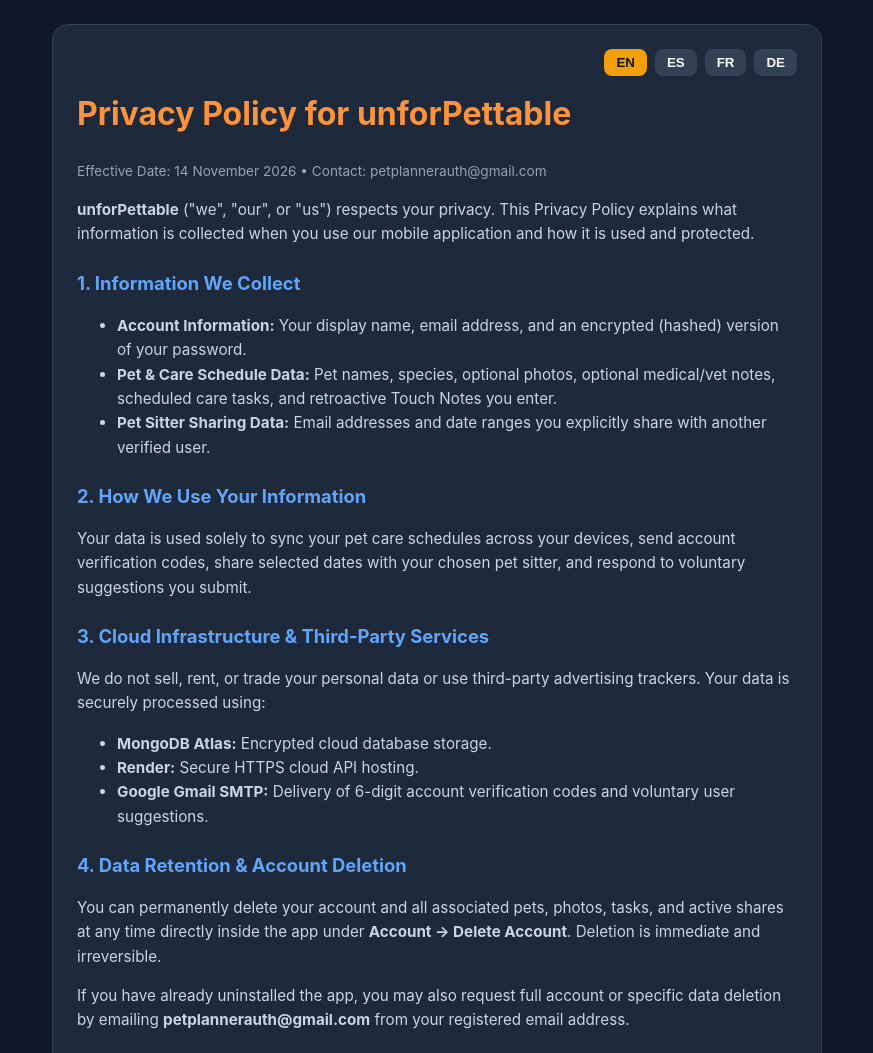
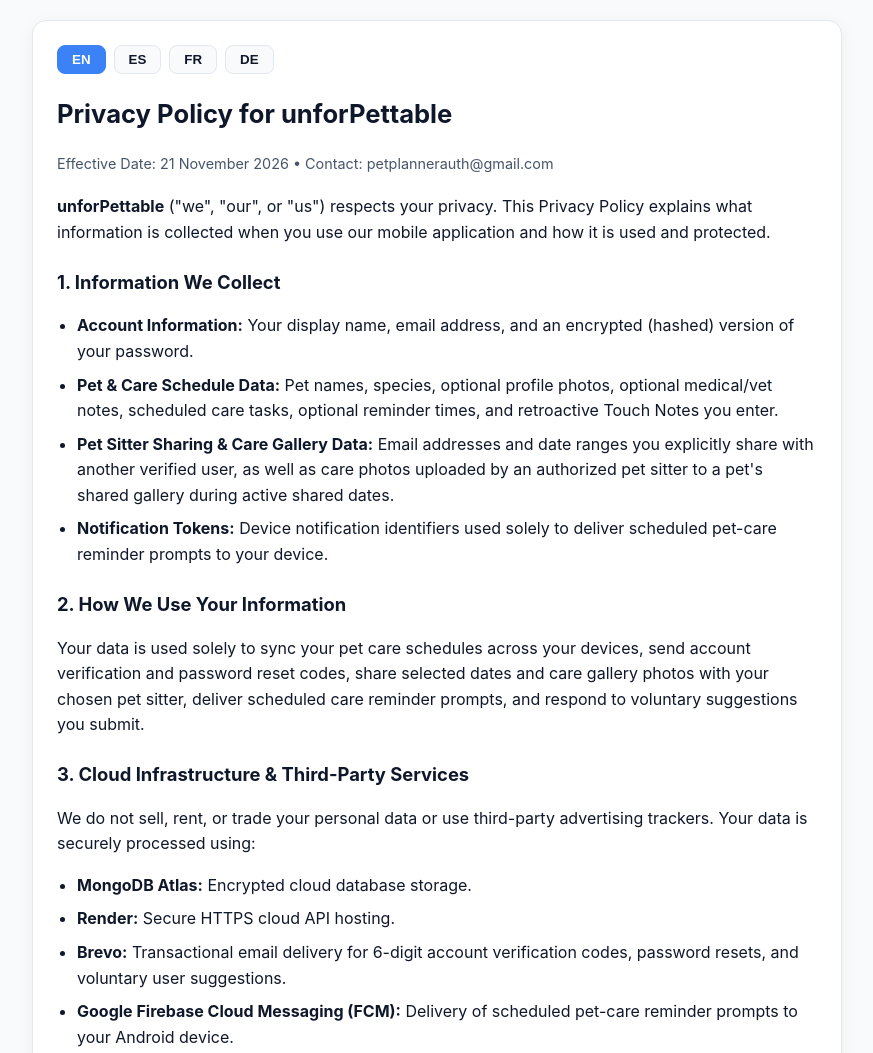
Before and after one commit to UKxTrauma/unforpettable-privacy, a plain HTML site: page index.html in a window 1280 px wide. Shown: the top 1053 px of the page, without its empty margins (203-1076 px from the left). Drawn offline with Linux system fonts and the light colour scheme.

Commit message:
Update index.html

```diff
--- a/index.html
+++ b/index.html
@@ -5,148 +5,190 @@
   <meta name="viewport" content="width=device-width, initial-scale=1.0" />
   <title>Privacy Policy – unforPettable</title>
   <style>
+    :root {
+      --bg: #f8fafc;
+      --card: #ffffff;
+      --text: #0f172a;
+      --muted: #475569;
+      --accent: #3b82f6;
+      --border: #e2e8f0;
+    }
     body {
+      margin: 0;
+      padding: 20px;
       font-family: -apple-system, BlinkMacSystemFont, "Segoe UI", Roboto, sans-serif;
-      background: #0f172a;
-      color: #f8fafc;
-      margin: 0;
-      padding: 24px 16px;
+      background: var(--bg);
+      color: var(--text);
       line-height: 1.6;
     }
     .container {
-      max-width: 720px;
+      max-width: 760px;
       margin: 0 auto;
-      background: #1e293b;
-      border: 1px solid #334155;
-      border-radius: 16px;
+      background: var(--card);
+      border: 1px solid var(--border);
+      border-radius: 14px;
       padding: 24px;
+      box-shadow: 0 4px 16px rgba(15, 23, 42, 0.05);
     }
     .lang-bar {
       display: flex;
       gap: 8px;
-      justify-content: flex-end;
-      margin-bottom: 12px;
+      margin-bottom: 20px;
     }
-    .lang-bar button {
-      background: #334155;
-      color: #f8fafc;
-      border: none;
-      padding: 6px 12px;
+    .lang-btn {
+      padding: 6px 14px;
       border-radius: 8px;
+      border: 1px solid var(--border);
+      background: var(--bg);
+      color: var(--text);
       font-weight: 700;
       cursor: pointer;
     }
-    .lang-bar button.active {
-      background: #f59e0b;
-      color: #0f172a;
+    .lang-btn.active {
+      background: var(--accent);
+      color: #ffffff;
+      border-color: var(--accent);
     }
-    h1 { margin-top: 0; color: #fb923c; }
-    h2 { color: #60a5fa; font-size: 1.15rem; margin-top: 1.4rem; }
-    p, li { color: #cbd5e1; font-size: 0.95rem; }
-    .meta { color: #94a3b8; font-size: 0.85rem; }
+    h1 {
+      margin-top: 0;
+      font-size: 1.6rem;
+    }
+    h2 {
+      font-size: 1.15rem;
+      margin-top: 1.4rem;
+      color: var(--text);
+    }
+    .meta {
+      color: var(--muted);
+      font-size: 0.9rem;
+      margin-bottom: 1.2rem;
+    }
+    ul {
+      padding-left: 20px;
+    }
+    li {
+      margin-bottom: 8px;
+    }
+    .lang-section {
+      display: none;
+    }
+    .lang-section.active {
+      display: block;
+    }
   </style>
 </head>
 <body>
   <div class="container">
     <div class="lang-bar">
-      <button onclick="setLang('en')" id="btn-en" class="active">EN</button>
-      <button onclick="setLang('es')" id="btn-es">ES</button>
-      <button onclick="setLang('fr')" id="btn-fr">FR</button>
-      <button onclick="setLang('de')" id="btn-de">DE</button>
+      <button type="button" class="lang-btn active" onclick="setLang('en', this)">EN</button>
+      <button type="button" class="lang-btn" onclick="setLang('es', this)">ES</button>
+      <button type="button" class="lang-btn" onclick="setLang('fr', this)">FR</button>
+      <button type="button" class="lang-btn" onclick="setLang('de', this)">DE</button>
     </div>
 
-    <div id="content-en">
+    <!-- ENGLISH -->
+    <div id="lang-en" class="lang-section active">
       <h1>Privacy Policy for unforPettable</h1>
-      <p class="meta">Effective Date: 14 November 2026 • Contact: petplannerauth@gmail.com</p>
+      <p class="meta">Effective Date: 21 November 2026 &bull; Contact: petplannerauth@gmail.com</p>
       <p><strong>unforPettable</strong> ("we", "our", or "us") respects your privacy. This Privacy Policy explains what information is collected when you use our mobile application and how it is used and protected.</p>
 
       <h2>1. Information We Collect</h2>
       <ul>
         <li><strong>Account Information:</strong> Your display name, email address, and an encrypted (hashed) version of your password.</li>
-        <li><strong>Pet &amp; Care Schedule Data:</strong> Pet names, species, optional photos, optional medical/vet notes, scheduled care tasks, and retroactive Touch Notes you enter.</li>
-        <li><strong>Pet Sitter Sharing Data:</strong> Email addresses and date ranges you explicitly share with another verified user.</li>
+        <li><strong>Pet &amp; Care Schedule Data:</strong> Pet names, species, optional profile photos, optional medical/vet notes, scheduled care tasks, optional reminder times, and retroactive Touch Notes you enter.</li>
+        <li><strong>Pet Sitter Sharing &amp; Care Gallery Data:</strong> Email addresses and date ranges you explicitly share with another verified user, as well as care photos uploaded by an authorized pet sitter to a pet's shared gallery during active shared dates.</li>
+        <li><strong>Notification Tokens:</strong> Device notification identifiers used solely to deliver scheduled pet-care reminder prompts to your device.</li>
       </ul>
 
       <h2>2. How We Use Your Information</h2>
-      <p>Your data is used solely to sync your pet care schedules across your devices, send account verification codes, share selected dates with your chosen pet sitter, and respond to voluntary suggestions you submit.</p>
+      <p>Your data is used solely to sync your pet care schedules across your devices, send account verification and password reset codes, share selected dates and care gallery photos with your chosen pet sitter, deliver scheduled care reminder prompts, and respond to voluntary suggestions you submit.</p>
 
       <h2>3. Cloud Infrastructure &amp; Third-Party Services</h2>
       <p>We do not sell, rent, or trade your personal data or use third-party advertising trackers. Your data is securely processed using:</p>
       <ul>
         <li><strong>MongoDB Atlas:</strong> Encrypted cloud database storage.</li>
         <li><strong>Render:</strong> Secure HTTPS cloud API hosting.</li>
-        <li><strong>Google Gmail SMTP:</strong> Delivery of 6-digit account verification codes and voluntary user suggestions.</li>
+        <li><strong>Brevo:</strong> Transactional email delivery for 6-digit account verification codes, password resets, and voluntary user suggestions.</li>
+        <li><strong>Google Firebase Cloud Messaging (FCM):</strong> Delivery of scheduled pet-care reminder prompts to your Android device.</li>
       </ul>
 
       <h2>4. Data Retention &amp; Account Deletion</h2>
-      <p>You can permanently delete your account and all associated pets, photos, tasks, and active shares at any time directly inside the app under <strong>Account → Delete Account</strong>. Deletion is immediate and irreversible.</p>
+      <p>You can permanently delete your account and all associated pets, profile and care gallery photos, tasks, and active shares at any time directly inside the app under <strong>Account &rarr; Delete Account</strong>. Deletion is immediate and irreversible. Care gallery photos associated with expired shares are also automatically purged from our servers.</p>
       <p>If you have already uninstalled the app, you may also request full account or specific data deletion by emailing <strong>petplannerauth@gmail.com</strong> from your registered email address.</p>
 
       <h2>5. Children's Privacy</h2>
       <p>unforPettable is not directed at children under 13, and we do not knowingly collect personal data from children under 13.</p>
     </div>
+    <!-- ESPAÑOL -->
+    <div id="lang-es" class="lang-section">
+      <h1>Política de Privacidad de unforPettable</h1>
+      <p class="meta">Fecha de entrada en vigor: 21 de noviembre de 2026 &bull; Contacto: petplannerauth@gmail.com</p>
+      <p><strong>unforPettable</strong> respeta tu privacidad. Esta política explica qué datos recopilamos y cómo los protegemos.</p>
 
-    <div id="content-es" style="display:none">
-      <h1>Política de Privacidad de unforPettable</h1>
-      <p class="meta">Fecha de entrada en vigor: 14 de noviembre de 2026 • Contacto: petplannerauth@gmail.com</p>
-      <p><strong>unforPettable</strong> respeta tu privacidad. Esta política explica qué datos recopilamos y cómo los protegemos.</p>
       <h2>1. Datos que recopilamos</h2>
       <ul>
         <li><strong>Cuenta:</strong> Nombre, correo electrónico y contraseña cifrada.</li>
-        <li><strong>Mascotas y tareas:</strong> Nombres, especies, fotos opcionales, notas veterinarias y rutinas diarias.</li>
-        <li><strong>Compartir con cuidadores:</strong> Correos y fechas que compartas voluntariamente.</li>
+        <li><strong>Mascotas y tareas:</strong> Nombres, especies, fotos opcionales, notas veterinarias, rutinas diarias y horarios de aviso opcionales.</li>
+        <li><strong>Compartir con cuidadores y galería:</strong> Correos y fechas que compartas voluntariamente, fotos de cuidado subidas por el cuidador autorizado durante las fechas compartidas e identificadores de notificación del dispositivo para enviar avisos programados.</li>
       </ul>
+
       <h2>2. Uso y almacenamiento seguro</h2>
-      <p>No vendemos ni compartimos tus datos con anunciantes. Usamos MongoDB Atlas, Render (HTTPS) y Gmail SMTP únicamente para el funcionamiento de la app y códigos de verificación.</p>
+      <p>No vendemos ni compartimos tus datos con anunciantes. Usamos <strong>MongoDB Atlas</strong>, <strong>Render (HTTPS)</strong>, <strong>Brevo</strong> (para códigos de verificación, restablecimiento de contraseña y sugerencias) y <strong>Google Firebase Cloud Messaging (FCM)</strong> (para notificaciones de avisos programados) únicamente para el funcionamiento de la aplicación.</p>
+
       <h2>3. Eliminación de cuenta</h2>
-      <p>Puedes eliminar tu cuenta y todos tus datos de forma permanente en cualquier momento desde <strong>Cuenta → Eliminar cuenta</strong>.</p>
+      <p>Puedes eliminar tu cuenta y todos tus datos (incluidas fotos de perfil y de la galería de cuidados) de forma permanente en cualquier momento desde <strong>Cuenta &rarr; Eliminar cuenta</strong>.</p>
       <p>Si ya has desinstalado la aplicación, también puedes solicitar la eliminación total de tu cuenta o de datos específicos escribiendo a <strong>petplannerauth@gmail.com</strong> desde tu correo registrado.</p>
-
     </div>
 
-    <div id="content-fr" style="display:none">
+    <!-- FRANÇAIS -->
+    <div id="lang-fr" class="lang-section">
       <h1>Politique de Confidentialité – unforPettable</h1>
-      <p class="meta">Date d'effet : 14 novembre 2026 • Contact : petplannerauth@gmail.com</p>
+      <p class="meta">Date d'effet : 21 novembre 2026 &bull; Contact : petplannerauth@gmail.com</p>
       <p><strong>unforPettable</strong> respecte votre vie privée. Cette page détaille les données collectées et leur protection.</p>
+
       <h2>1. Données collectées</h2>
       <ul>
         <li><strong>Compte :</strong> Nom, adresse e-mail et mot de passe chiffré.</li>
-        <li><strong>Animaux et soins :</strong> Noms, espèces, photos facultatives, notes vétérinaires et tâches planifiées.</li>
-        <li><strong>Partage pet-sitter :</strong> E-mails et dates partagés volontairement.</li>
+        <li><strong>Animaux et soins :</strong> Noms, espèces, photos facultatives, notes vétérinaires, tâches planifiées et horaires de rappel facultatifs.</li>
+        <li><strong>Partage pet-sitter et galerie :</strong> E-mails et dates partagés volontairement, photos de soins ajoutées par un pet-sitter autorisé pendant les dates partagées et identifiants de notification de l'appareil pour l'envoi des rappels programmés.</li>
       </ul>
+
       <h2>2. Hébergement et sécurité</h2>
-      <p>Nous ne vendons aucune donnée et n'utilisons aucun traceur publicitaire. Vos données sont hébergées via MongoDB Atlas, Render (HTTPS) et Gmail SMTP.</p>
+      <p>Nous ne vendons aucune donnée et n'utilisons aucun traceur publicitaire. Vos données sont traitées via <strong>MongoDB Atlas</strong>, <strong>Render (HTTPS)</strong>, <strong>Brevo</strong> (pour les codes de vérification, la réinitialisation du mot de passe et les suggestions) et <strong>Google Firebase Cloud Messaging (FCM)</strong> (pour l'envoi des notifications de rappel).</p>
+
       <h2>3. Suppression du compte</h2>
-      <p>Vous pouvez supprimer définitivement votre compte et toutes vos données à tout moment via <strong>Compte → Supprimer le compte</strong>.</p>
+      <p>Vous pouvez supprimer définitivement votre compte et toutes vos données (y compris les photos de profil et de galerie) à tout moment via <strong>Compte &rarr; Supprimer le compte</strong>.</p>
       <p>Si vous avez déjà désinstallé l'application, vous pouvez également demander la suppression complète de votre compte ou de certaines données en écrivant à <strong>petplannerauth@gmail.com</strong> depuis votre adresse e-mail enregistrée.</p>
-
     </div>
 
-    <div id="content-de" style="display:none">
+    <!-- DEUTSCH -->
+    <div id="lang-de" class="lang-section">
       <h1>Datenschutzerklärung – unforPettable</h1>
-      <p class="meta">Gültig ab: 14. November 2026 • Kontakt: petplannerauth@gmail.com</p>
+      <p class="meta">Gültig ab: 21. November 2026 &bull; Kontakt: petplannerauth@gmail.com</p>
       <p><strong>unforPettable</strong> schützt Ihre Privatsphäre. Hier erfahren Sie, welche Daten verarbeitet werden.</p>
+
       <h2>1. Erhobene Daten</h2>
       <ul>
         <li><strong>Kontodaten:</strong> Name, E-Mail-Adresse und verschlüsseltes Passwort.</li>
-        <li><strong>Haustier- &amp; Pflegedaten:</strong> Namen, Tierarten, optionale Fotos, Tierarzt-Notizen und geplante Aufgaben.</li>
-        <li><strong>Tiersitter-Freigaben:</strong> Freiwillig geteilte Zeiträume und E-Mail-Adressen.</li>
+        <li><strong>Haustier- &amp; Pflegedaten:</strong> Namen, Tierarten, optionale Profilfotos, Tierarzt-Notizen, geplante Aufgaben sowie optionale Erinnerungszeiten.</li>
+        <li><strong>Tiersitter-Freigaben &amp; Galerie:</strong> Freiwillig geteilte Zeiträume und E-Mail-Adressen, von autorisierten Tiersittern während geteilter Zeiträume hochgeladene Pflegefotos sowie Geräte-Benachrichtigungstoken für geplante Erinnerungen.</li>
       </ul>
+
       <h2>2. Speicherung &amp; Sicherheit</h2>
-      <p>Wir verkaufen keine Daten und nutzen keine Werbe-Tracker. Ihre Daten werden über MongoDB Atlas, Render (HTTPS) und Gmail SMTP verarbeitet.</p>
+      <p>Wir verkaufen keine Daten und nutzen keine Werbe-Tracker. Ihre Daten werden ausschließlich für den Betrieb der App über <strong>MongoDB Atlas</strong>, <strong>Render (HTTPS)</strong>, <strong>Brevo</strong> (für Bestätigungscodes, Passwort-Zurücksetzungen und freiwillige Vorschläge) sowie <strong>Google Firebase Cloud Messaging (FCM)</strong> (für geplante Pflege-Erinnerungen) verarbeitet.</p>
+
       <h2>3. Kontolöschung</h2>
-      <p>Sie können Ihr Konto und alle zugehörigen Daten jederzeit direkt in der App unter <strong>Konto → Konto löschen</strong> dauerhaft entfernen.</p>
+      <p>Sie können Ihr Konto und alle zugehörigen Daten (einschließlich Profil- und Galeriefotos) jederzeit direkt in der App unter <strong>Konto &rarr; Konto löschen</strong> dauerhaft entfernen.</p>
       <p>Wenn Sie die App bereits deinstalliert haben, können Sie die vollständige Löschung Ihres Kontos oder bestimmter Daten auch per E-Mail an <strong>petplannerauth@gmail.com</strong> von Ihrer registrierten E-Mail-Adresse aus anfordern.</p>
-
     </div>
   </div>
 
   <script>
-    function setLang(lang) {
-      ['en', 'es', 'fr', 'de'].forEach(l => {
-        document.getElementById('content-' + l).style.display = l === lang ? 'block' : 'none';
-        document.getElementById('btn-' + l).classList.toggle('active', l === lang);
-      });
+    function setLang(code, btn) {
+      document.querySelectorAll('.lang-section').forEach(el => el.classList.remove('active'));
+      document.querySelectorAll('.lang-btn').forEach(el => el.classList.remove('active'));
+      document.getElementById('lang-' + code).classList.add('active');
+      btn.classList.add('active');
     }
   </script>
 </body>
```
